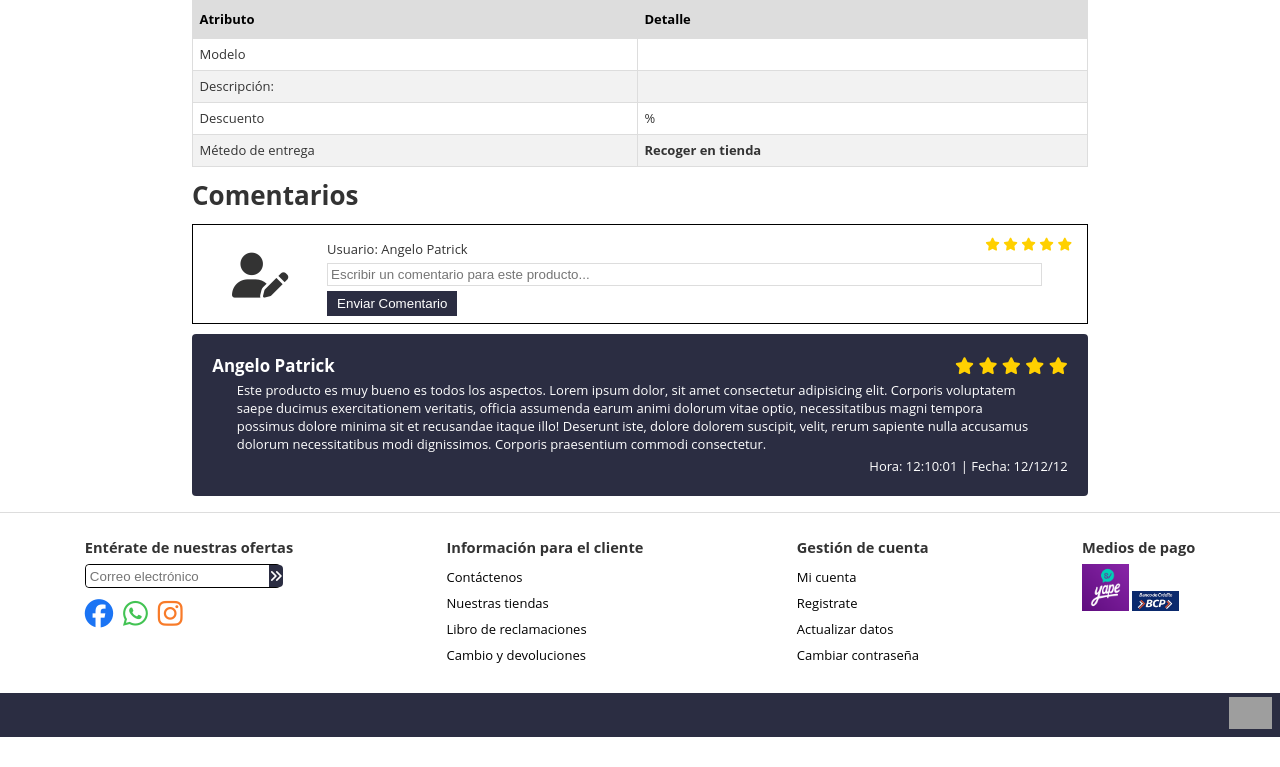
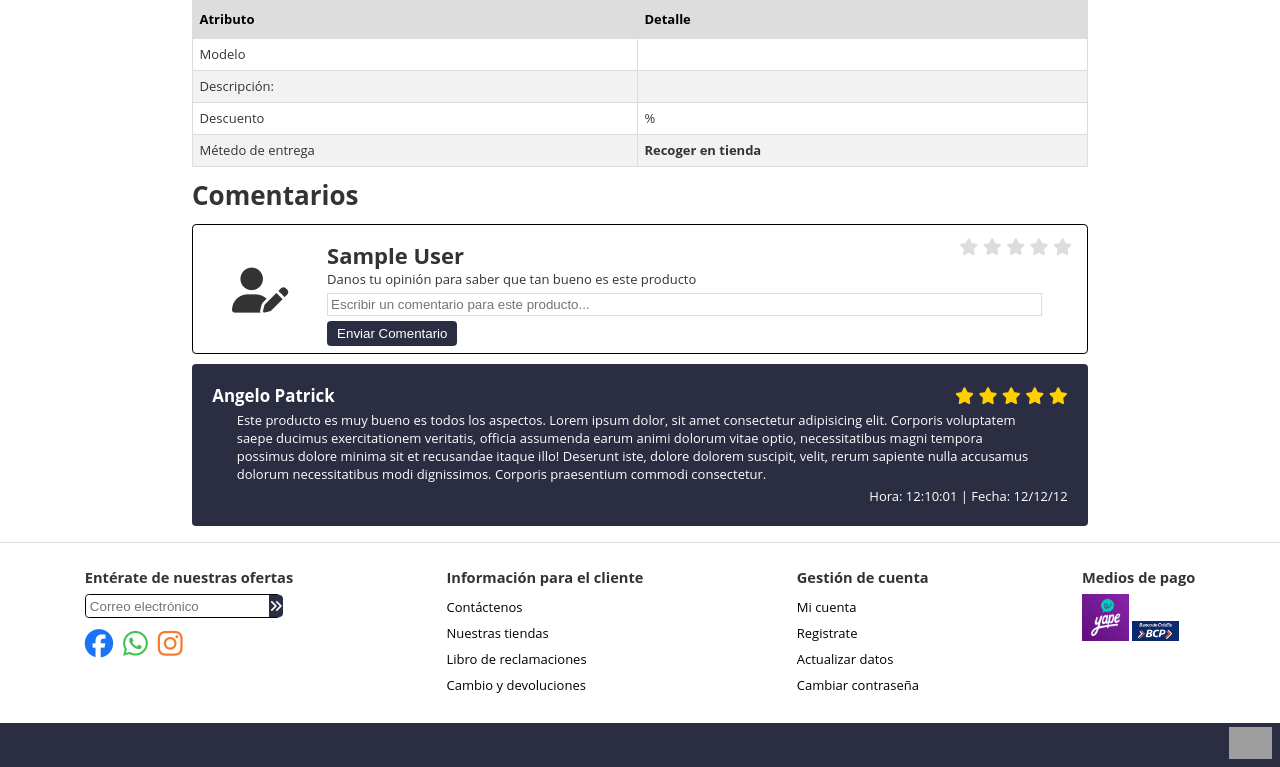
Before and after one commit to DonVoid18/Tienda_Online_Rios, a PHP site: page /producto/informacion_producto.php?nombre_producto=1 in a window 1280 px wide. Shown: the part 436-1203 px from the top of the page. Before the commit the page ends 1173 px from the top, so only its background shows below. Run offline with PHP 8.4, Linux system fonts and the light colour scheme; the visitor is signed in with stand-in values (Sample User, id 1); data that the repository does not hold is empty; some libraries are stand-ins or nearby versions; grey boxes are pictures that could not be loaded.

Commit message:
La seccion de comentarios ya está terminado y funcional

```diff
--- a/estilos/estilo-comentarios-producto.css
+++ b/estilos/estilo-comentarios-producto.css
@@ -2,7 +2,7 @@
     --padding-total-comentario: 1.5625rem;
     --text-size-titulo-usuario: 2em;
     --text-size-nombre-usuario: 1.3em;
-
+    --border-radius-comentario-usuario: 0.3125rem;
     --fondo-color-comentario-usuario: ;
 }
 .container-comentarios-producto{
@@ -19,7 +19,7 @@
     background-color: var(--fondo-color-comentario-usuario);
     background-color: var(--principal-color);
     color: white;
-    border-radius: 0.3125rem;
+    border-radius: var(--border-radius-comentario-usuario);
 }
 .container-nombre-usuario-comentario{
     display: flex;
@@ -37,14 +37,17 @@
 .valoracion-producto-estrellas i{
     color: #ffd000;
 }
+
+
+
 /* css del container dejar un nuevo comentario */
-
 .container-nuevo-comentario-usuario{
     border: 1px solid black;
     display: flex;
-    height: 100px;
+    height: 130px;
     margin-bottom: 10px;
     position: relative;
+    border-radius: var(--border-radius-comentario-usuario);
 }
 .container-opinion-estrellas-usuario{
     position: absolute;
@@ -56,7 +59,7 @@
     min-width: 80px;
     font-size: 45px;
     text-align: center;
-    line-height: 80px;
+    line-height: 110px;
     padding: 10px;
 }
 
@@ -78,7 +81,32 @@
     background: var(--principal-color);
     color: white;
     transition: 0.3s ease;
+    border-radius: var(--border-radius-comentario-usuario);
 }
 .container-mensaje-input-usuario button:active{
     transform: scale(0.9,0.9);
 }
+.container-opinion-estrellas-usuario {
+    direction: rtl;/* right to left */
+    unicode-bidi: bidi-override;
+}
+/* css del nuevo comentrio y la opinion en estrellas */
+.container-opinion-estrellas-usuario input[type=radio]{
+    display: none;
+}
+.container-opinion-estrellas-usuario label{
+    cursor: pointer;
+    font-size: var(--text-size-nombre-usuario);
+    color: #ddd;
+}
+.container-opinion-estrellas-usuario input[type=radio]:checked ~ label{
+    color: #ffd000;
+}
+.container-opinion-estrellas-usuario input[type=radio]:hover ~ label{
+    color: #ffd000;
+    text-shadow: 0 0 4px rgba(0, 0, 0, 0.26);
+}
+.nombre_usuario_comentario_nuevo{
+    font-weight: 700;
+    font-size: 22px;
+}
--- a/producto/informacion_producto.php
+++ b/producto/informacion_producto.php
@@ -86,25 +86,48 @@
                     </strong>
                 </p>
             </div>
+            <?php
+            if(isset($_SESSION["correo"])){?>
             <div class="container-nuevo-comentario-usuario">
                 <div class="container-comentario-logo-usuario">
                     <i class="fas fa-user-edit"></i>
                 </div>
                 <div class="container-opinion-estrellas-usuario">
-                    <span class="valoracion-producto-estrellas">
-                        <i class="fas fa-star"></i>
-                        <i class="fas fa-star"></i>
-                        <i class="fas fa-star"></i>
-                        <i class="fas fa-star"></i>
-                        <i class="fas fa-star"></i>
-                    </span>
+                        <input type="radio" name="opinion_star" id="star-1">
+                        <label for="star-1">
+                            <i class="fas fa-star"></i>
+                        </label>
+
+                        <input type="radio" name="opinion_star" id="star-2">
+                        <label for="star-2">
+                            <i class="fas fa-star"></i>
+                        </label>
+
+                        <input type="radio" name="opinion_star" id="star-3">
+                        <label for="star-3">
+                            <i class="fas fa-star"></i>
+                        </label>
+
+                        <input type="radio" name="opinion_star" id="star-4">
+                        <label for="star-4">
+                            <i class="fas fa-star"></i>
+                        </label>
+
+                        <input type="radio" name="opinion_star" id="star-5">
+                        <label for="star-5">
+                            <i class="fas fa-star"></i>
+                        </label>
                 </div>
                 <div class="container-mensaje-input-usuario">
-                    <label for="">Usuario: Angelo Patrick</label>
+                    <p class="nombre_usuario_comentario_nuevo"><?php echo $_SESSION["nombre"]?></p>
+                    <p>Danos tu opinión para saber que tan bueno es este producto</p>
                     <input type="text" name="mensaje-usuario-nuevo" placeholder="Escribir un comentario para este producto...">
                     <button>Enviar Comentario</button>
                 </div>
             </div>
+            <?php
+            }
+            ?>
             <div class="container-comentario-usuario">
                 <div class="container-nombre-usuario-comentario">
                     <span>
```
